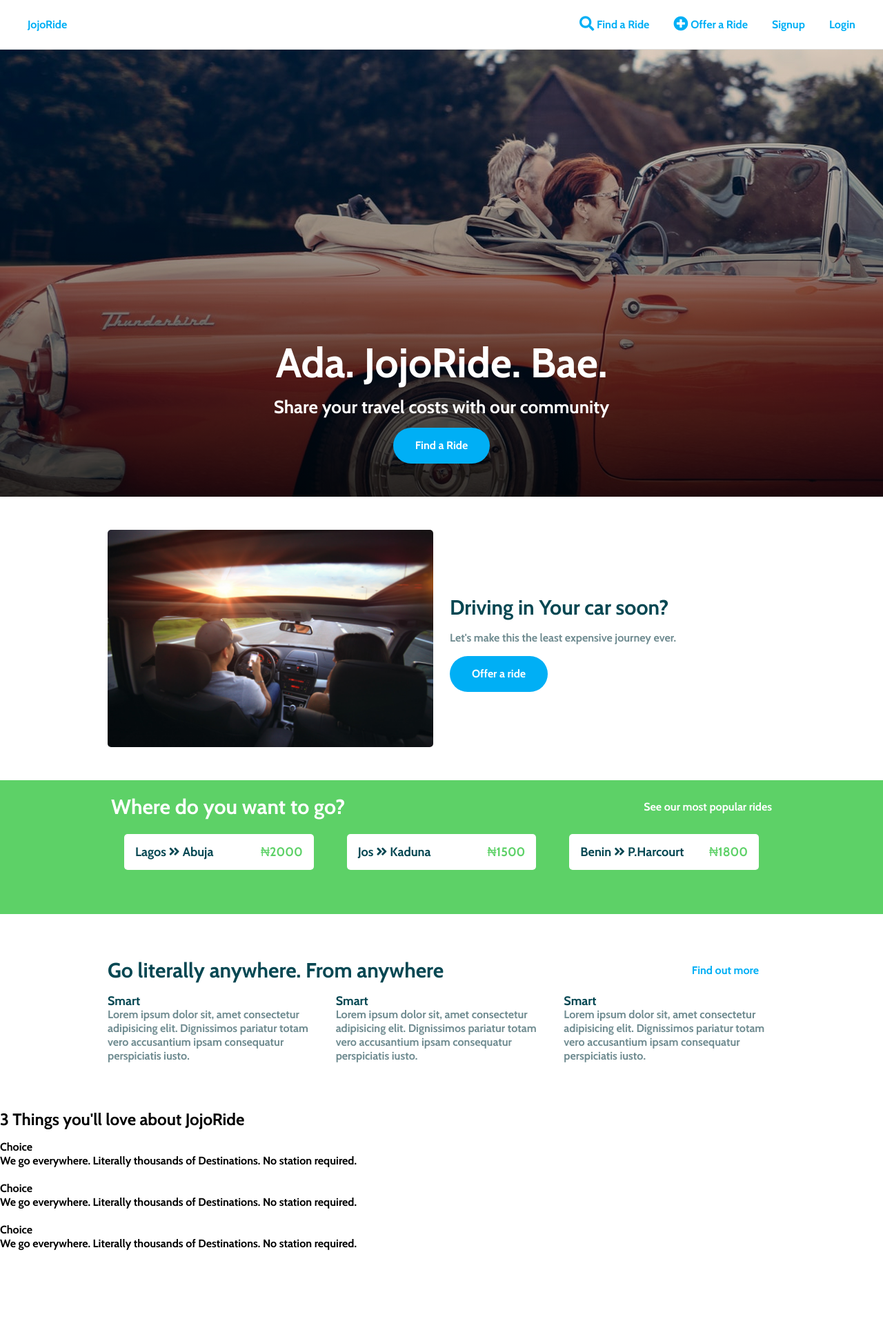
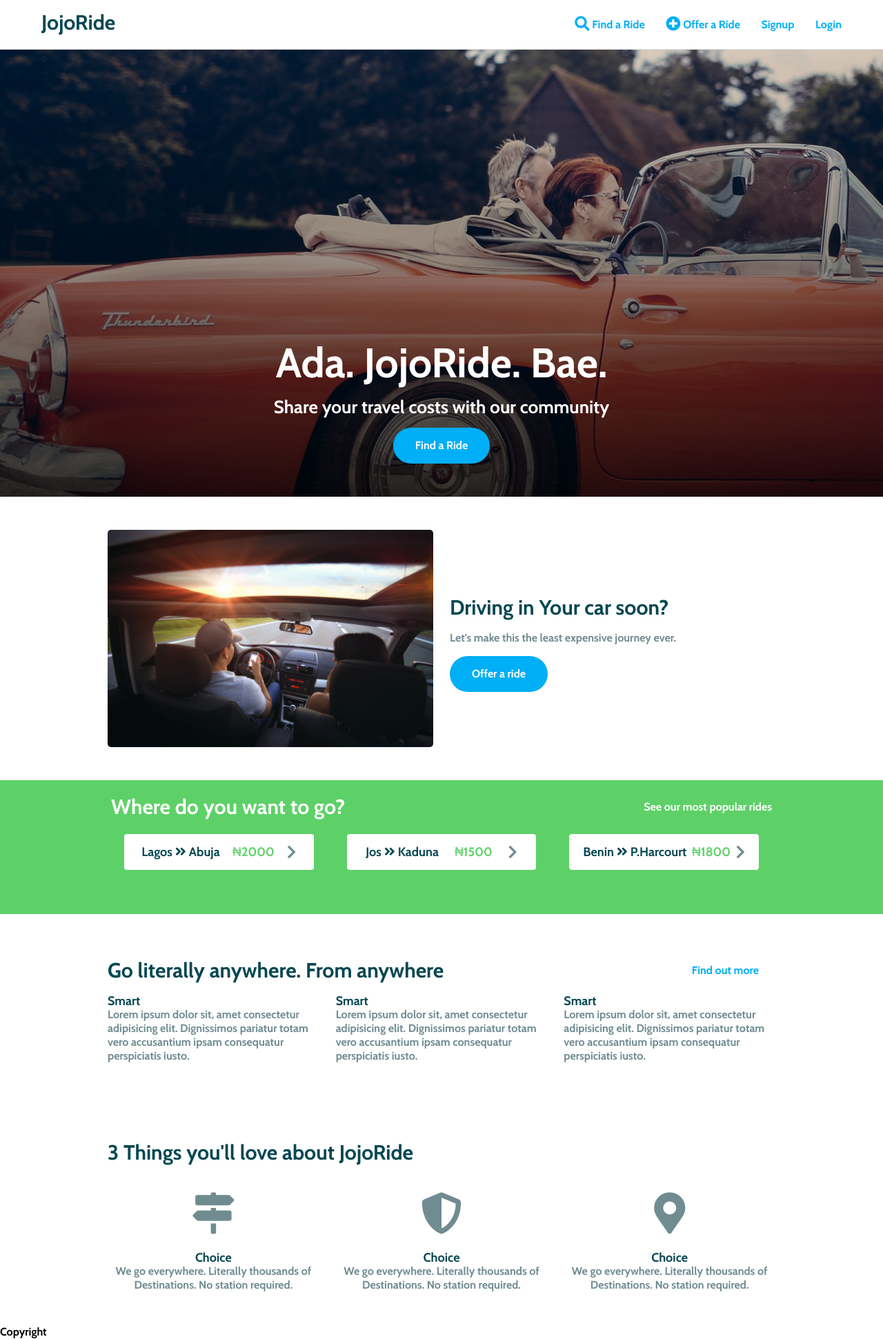
Before and after one commit to Bankole2000/jojoride, a PHP site: page /dist/index.html in a window 1280 px wide. Shown: the whole page at 69% size. Before the commit the page ends 1812 px from the top, so only its background shows below. Run offline with PHP 8.4, Linux system fonts and the light colour scheme; some libraries are stand-ins or nearby versions.

Commit message:
small edits

```diff
--- a/dist/assets/css/main.css
+++ b/dist/assets/css/main.css
@@ -46,18 +46,24 @@ header {
   z-index: 60;
   border-bottom: 1px solid #ddd; }
   header .navbar {
-    max-width: 1200px;
+    max-width: 1160px;
     margin: 0 auto;
     flex: 1;
     display: flex; }
     header .navbar .nav-left {
       flex: 1; }
+      header .navbar .nav-left .brand {
+        font-size: 30px;
+        color: #054752; }
     header .navbar .nav-center {
       flex: 1; }
     header .navbar .nav-right {
       flex: 1;
       display: flex;
-      justify-content: space-between; }
+      justify-content: space-between;
+      font-size: 18px; }
+      header .navbar .nav-right a {
+        align-self: center; }
 
 .home-grid {
   max-width: 1016px;
@@ -113,8 +119,8 @@ header {
           display: flex;
           padding: 16px;
           background-color: #fff;
-          border-radius: 5px;
-          justify-content: space-between;
+          border-radius: 4px;
+          justify-content: space-around;
           margin-bottom: 16px; }
           .home-rides .content ul li a .ride-label {
             font-size: 18px;
@@ -122,6 +128,9 @@ header {
           .home-rides .content ul li a .ride-avg-price {
             font-size: 18px;
             color: #5dd167; }
+          .home-rides .content ul li a .fa {
+            color: #708c91;
+            align-self: center; }
 
 .find-more {
   margin: 24px auto;
@@ -150,6 +159,30 @@ header {
         font-size: 18px;
         color: #054752;
         padding-bottom: 0px; }
+
+.highlights {
+  margin: 24px auto;
+  padding: 24px;
+  max-width: 1016px; }
+  .highlights h2 {
+    font-size: 30px;
+    color: #054752;
+    padding: 24px 0; }
+  .highlights .icon-boxes {
+    display: grid;
+    grid-gap: 24px;
+    grid-template-columns: 1fr 1fr 1fr;
+    text-align: center; }
+    .highlights .icon-boxes p {
+      font-size: 16px;
+      color: #708c91; }
+      .highlights .icon-boxes p.title {
+        font-size: 18px;
+        color: #054752; }
+    .highlights .icon-boxes .fa {
+      font-size: 60px;
+      color: #708c91;
+      padding: 24px; }
 
 .showcase {
   height: 90vh;
--- a/dist/index.html
+++ b/dist/index.html
@@ -57,24 +57,27 @@
                 ><div class="ride-label">
                   Lagos <i class="fas fa-angle-double-right"></i> Abuja
                 </div>
-                <div class="ride-avg-price">&#8358;2000</div></a
-              >
+                <div class="ride-avg-price">&#8358;2000</div>
+                <i class="fa fa-chevron-right fa-lg"></i
+              ></a>
             </li>
             <li>
               <a href="" class="ride-btn"
                 ><div class="ride-label">
                   Jos <i class="fas fa-angle-double-right"></i> Kaduna
                 </div>
-                <div class="ride-avg-price">&#8358;1500</div></a
-              >
+                <div class="ride-avg-price">&#8358;1500</div>
+                <i class="fa fa-chevron-right fa-lg"></i
+              ></a>
             </li>
             <li>
               <a href="" class="ride-btn"
                 ><div class="ride-label">
                   Benin <i class="fas fa-angle-double-right"></i> P.Harcourt
                 </div>
-                <div class="ride-avg-price">&#8358;1800</div></a
-              >
+                <div class="ride-avg-price">&#8358;1800</div>
+                <i class="fa fa-chevron-right fa-lg"></i
+              ></a>
             </li>
           </ul>
         </div>
@@ -117,7 +120,7 @@
         <h2 class="title">3 Things you'll love about JojoRide</h2>
         <div class="icon-boxes">
           <div class="icon-box">
-            <i class="fa"></i>
+            <i class="fa fa-map-signs"></i>
             <p class="title">Choice</p>
             <p>
               We go everywhere. Literally thousands of Destinations. No station
@@ -125,7 +128,7 @@
             </p>
           </div>
           <div class="icon-box">
-            <i class="fa"></i>
+            <i class="fa fa-shield-alt"></i>
             <p class="title">Choice</p>
             <p>
               We go everywhere. Literally thousands of Destinations. No station
@@ -133,7 +136,7 @@
             </p>
           </div>
           <div class="icon-box">
-            <i class="fa"></i>
+            <i class="fa fa-map-marker-alt"></i>
             <p class="title">Choice</p>
             <p>
               We go everywhere. Literally thousands of Destinations. No station
@@ -143,6 +146,13 @@
         </div>
       </div>
     </main>
-    <footer></footer>
+    <footer>
+      <div class="pre-footer">
+
+      </div>
+      <div class="main-footer">
+        Copyright
+      </div>
+    </footer>
   </body>
 </html>
--- a/scss/main.scss
+++ b/scss/main.scss
@@ -18,13 +18,17 @@ header {
   border-bottom: 1px solid $grey;
 
   .navbar {
-    max-width: 1200px;
+    max-width: 1160px;
     margin: 0 auto;
     flex: 1;
     display: flex;
 
     .nav-left {
       flex: 1;
+      .brand {
+        font-size: $md-title;
+        color: $header-color;
+      }
     }
     .nav-center {
       flex: 1;
@@ -33,6 +37,10 @@ header {
       flex: 1;
       display: flex;
       justify-content: space-between;
+      font-size: $sm-title;
+      a {
+        align-self: center;
+      }
     }
   }
 }
@@ -106,8 +114,8 @@ header {
           display: flex;
           padding: 16px;
           background-color: #fff;
-          border-radius: 5px;
-          justify-content: space-between;
+          border-radius: 4px;
+          justify-content: space-around;
           margin-bottom: 16px;
 
           .ride-label {
@@ -117,6 +125,11 @@ header {
           .ride-avg-price {
             font-size: $sm-title;
             color: $secondary-color;
+          }
+
+          .fa {
+            color: $text-color;
+            align-self: center;
           }
         }
       }
@@ -158,6 +171,39 @@ header {
         color: $header-color;
         padding-bottom: 0px;
       }
+    }
+  }
+}
+
+.highlights {
+  margin: 24px auto;
+  padding: 24px;
+  max-width: 1016px;
+  h2 {
+    font-size: $md-title;
+    color: $header-color;
+    padding: 24px 0;
+  }
+  .icon-boxes {
+    display: grid;
+    grid-gap: 24px;
+    grid-template-columns: 1fr 1fr 1fr;
+    text-align: center;
+
+    p {
+      font-size: $text;
+      color: $text-color;
+
+      &.title {
+        font-size: $sm-title;
+        color: $header-color;
+      }
+    }
+
+    .fa {
+      font-size: $lg-title;
+      color: $text-color;
+      padding: 24px;
     }
   }
 }
```
